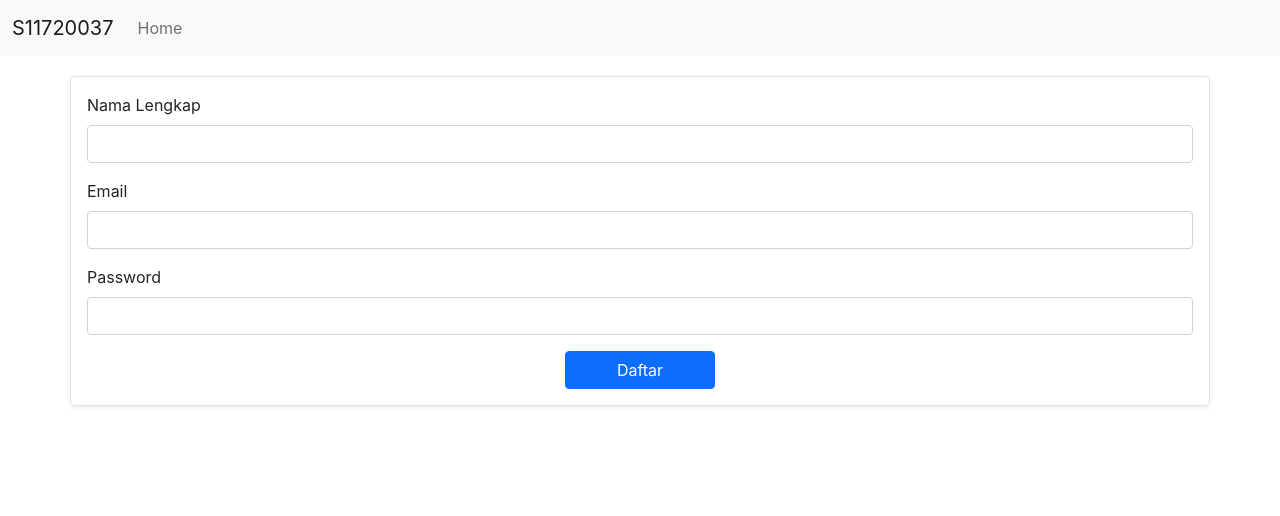
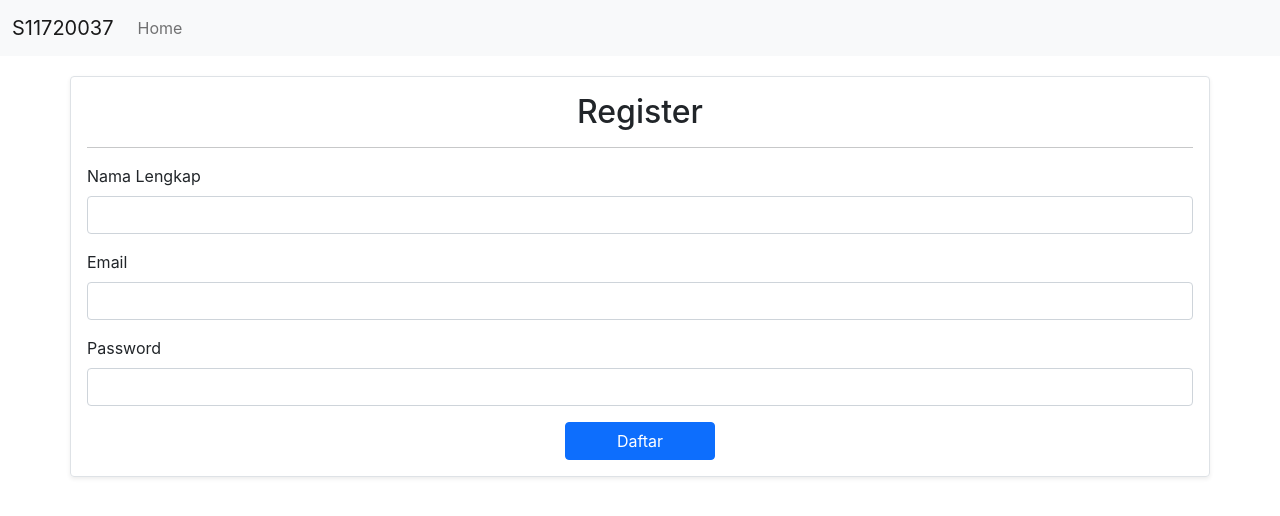
Before and after one commit to S11720037/backend-exercise-6, a React (Create React App) app: page / in a window 1280 px wide. Shown: the top 516 px of the page. Built offline with nearby package versions, Linux system fonts and the light colour scheme.

Commit message:
update Register page

```diff
--- a/src/pages/Register/index.js
+++ b/src/pages/Register/index.js
@@ -38,6 +38,9 @@ function Register() {
   };
 
   return (
+    <div>
+      <h2 className="text-center">Register</h2>
+      <hr />
       <form>
         <div className="mb-3">
           <label htmlFor="nama-lengkap" className="form-label">
@@ -87,6 +90,7 @@ function Register() {
           </button>
         </div>
       </form>
+    </div>
   );
 }
 
```
Lines whose indentation alone changed are shown as unchanged.
